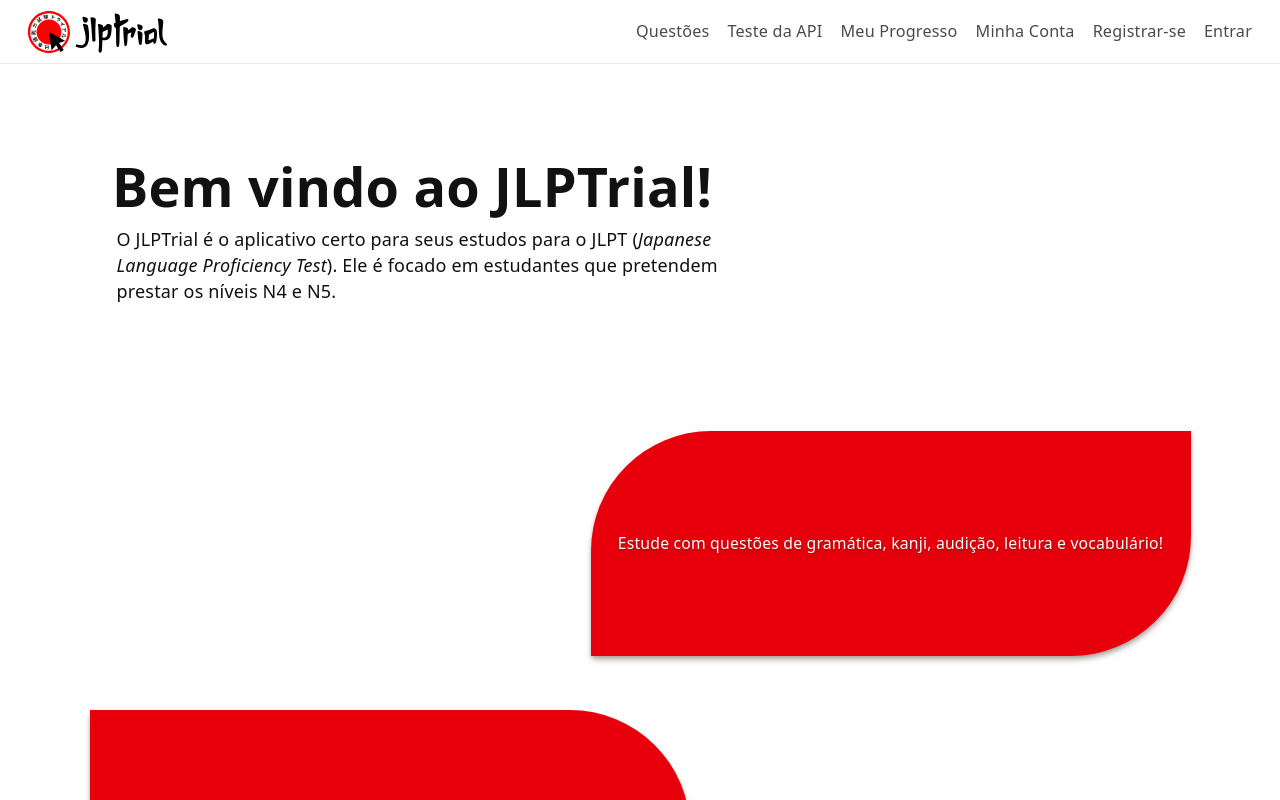
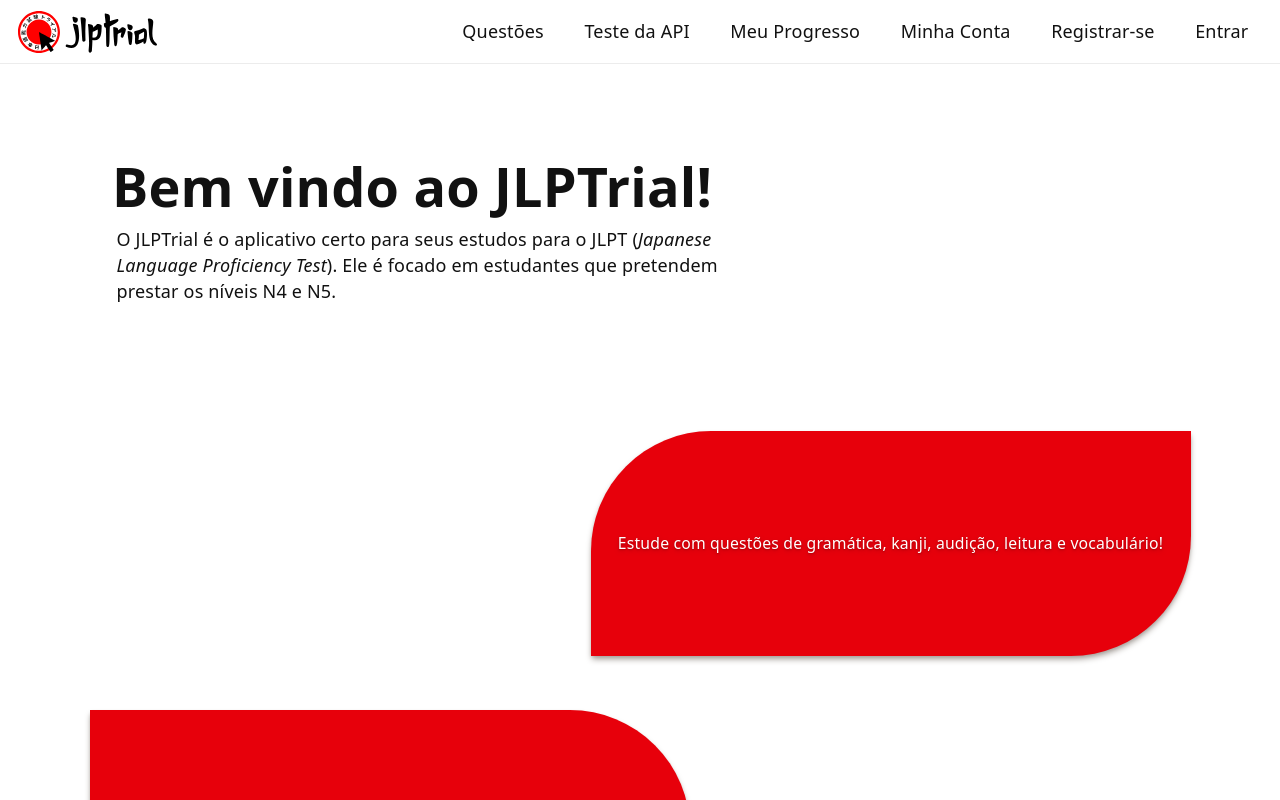
Before and after one commit to JLPTrial/web, a React (Vite) app: page / in a window 1280 px wide. Shown: the top 800 px of the page. Built offline with nearby package versions, Linux system fonts and the light colour scheme; no server answers.

Commit message:
feat: add styling and responsiveness to the top navigation bar

```diff
--- a/src/components/TopNavBar.tsx
+++ b/src/components/TopNavBar.tsx
@@ -1,4 +1,5 @@
 import { NavLink } from "react-router";
+import { useState } from 'react'
 
 interface TopNavBarProperties {
     isLoggedIn: boolean;
@@ -6,34 +7,67 @@
 }
 
 export default function TopNavBar({ isLoggedIn, handleLogout, }: TopNavBarProperties) {
+    const [open, setOpen] = useState(false);
     return (
-        <header className="top-nav">
+        <>
+        <header className="relative z-50 bg-white h-[64px] px-4 border-b border-[var(--nav-border)] flex items-center justify-between">
 
             <NavLink to="/">
                 <img src="src/assets/jlptrial_logo_variant_cursor.svg" alt="JLPTrial" className="brand" />
             </NavLink>
 
-            <nav className="top-links" aria-label="Navegacao principal">
+            {/* Navigation bar shown on desktop (i.e. large screens) */}
+            <div className="hidden sm:flex gap-3">
 
-                <NavLink to="/question">Questões</NavLink>
-                <NavLink to="/question-preview">Teste da API</NavLink>
-                <a href="#">Meu Progresso</a>
-                <NavLink to="/settings">Minha Conta</NavLink>
+                <NavLink className="cursor-pointer px-3 py-1 rounded-full hover:bg-[rgb(232,0,0)] hover:text-white transition duration-200 ease-in-out" to="/question">Questões</NavLink>
+                <NavLink className="cursor-pointer px-3 py-1 rounded-full hover:bg-[rgb(232,0,0)] hover:text-white transition duration-200 ease-in-out" to="/question-preview">Teste da API</NavLink>
+                <a className="cursor-pointer px-3 py-1 rounded-full hover:bg-[rgb(232,0,0)] hover:text-white transition duration-200 ease-in-out" href="#">Meu Progresso</a>
+                <NavLink className="cursor-pointer px-3 py-1 rounded-full hover:bg-[rgb(232,0,0)] hover:text-white transition duration-200 ease-in-out" to="/settings">Minha Conta</NavLink>
 
                 {
                     isLoggedIn ? (
-                        <button onClick={handleLogout} className="cursor-pointer">
+                        <button onClick={handleLogout} className="cursor-pointer px-3 py-1 rounded-full hover:bg-[rgb(232,0,0)] hover:text-white transition duration-200 ease-in-out">
                             Sair
                         </button>
                     ) : (
                         <>
-                            <NavLink to="/signup">Registrar-se</NavLink>
-                            <NavLink to="/login">Entrar</NavLink>
+                            <NavLink className="cursor-pointer px-3 py-1 rounded-full hover:bg-[rgb(232,0,0)] hover:text-white transition duration-200 ease-in-out" to="/signup">Registrar-se</NavLink>
+                            <NavLink className="cursor-pointer px-3 py-1 rounded-full hover:bg-[rgb(232,0,0)] hover:text-white transition duration-200 ease-in-out" to="/login">Entrar</NavLink>
                         </>
                     )
                 }
 
-            </nav>
+            </div>
+
+            {/* Menu button to show navigation links (only shown on mobile) */}
+            <button className="text-xl cursor-pointer mr-2 sm:hidden" onClick={() => setOpen(!open)}>☰</button>
+
         </header>
+
+        {/* Navigation bar shown on mobile (i.e. smaller screens) */}
+        {open && (
+            <div className="flex flex-col items-center gap-2 relative z-50 bg-[rgb(255,255,255)] text-black p-4 sm:hidden">
+
+                <NavLink className="cursor-pointer w-full py-1 hover:bg-[rgb(200,200,200)] text-center" to="/question">Questões</NavLink>
+                <NavLink className="cursor-pointer w-full py-1 hover:bg-[rgb(200,200,200)] text-center" to="/question-preview">Teste da API</NavLink>
+                <a className="cursor-pointer w-full py-1 hover:bg-[rgb(200,200,200)] text-center" href="#">Meu Progresso</a>
+                <NavLink className="cursor-pointer w-full py-1 hover:bg-[rgb(200,200,200)] text-center" to="/settings">Minha Conta</NavLink>
+
+                {
+                    isLoggedIn ? (
+                        <button onClick={handleLogout} className="cursor-pointer w-full py-1 hover:bg-[rgb(200,200,200)] text-center">
+                            Sair
+                        </button>
+                    ) : (
+                        <>
+                            <NavLink className="cursor-pointer w-full py-1 hover:bg-[rgb(200,200,200)] text-center" to="/signup">Registrar-se</NavLink>
+                            <NavLink className="cursor-pointer w-full py-1 hover:bg-[rgb(200,200,200)] text-center" to="/login">Entrar</NavLink>
+                        </>
+                    )
+                }
+
+            </div>
+            )}
+        </>
     );
 }
```
